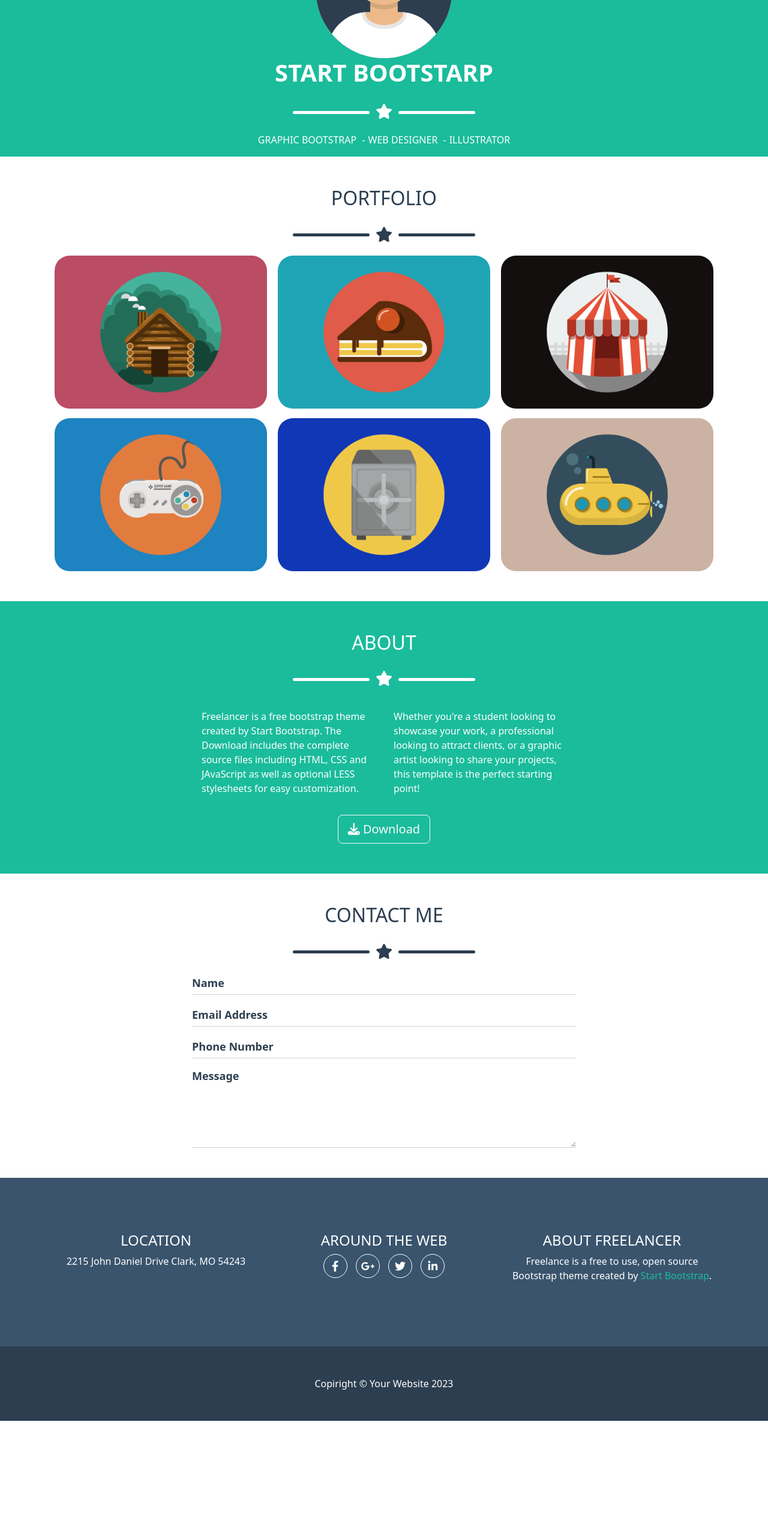
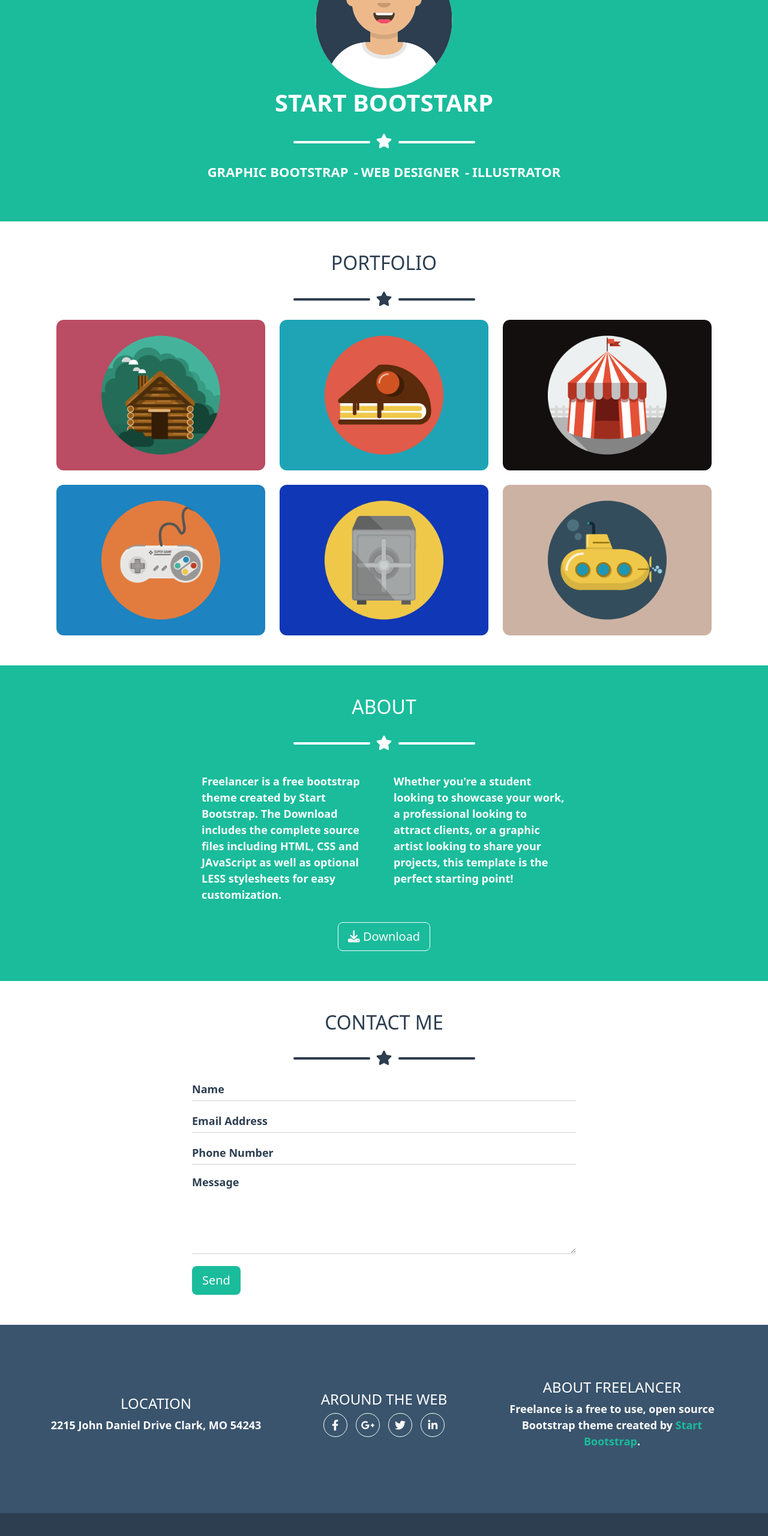
Before and after one commit to alecasentini/html-css-bootstrap-freelancer, a plain HTML site: page index.html in a window 1280 px wide. Shown: the part 224-2784 px from the top of the page at 60% size. Before the commit the page ends 2592 px from the top, so only its background shows below. Drawn offline with nearby package versions, Linux system fonts and the light colour scheme.

Commit message:
Fix form - Esercizio completato

```diff
--- a/assets/css/style.css
+++ b/assets/css/style.css
@@ -2,6 +2,10 @@
     padding: 0;
     margin: 0;
     box-sizing: border-box;
+}
+
+html{
+    scroll-behavior: smooth;
 }
 
 .bg-dark-blue{
@@ -16,6 +20,10 @@
     background-color: #1abc9c;
 }
 
+.navbar-toggler:focus {
+    box-shadow: none;
+}
+
 .start ul,
 footer ul{
     padding-left: 0;
@@ -24,13 +32,17 @@
 .start ul li a,
 footer ul li a i{
     text-decoration: none;
-    color: white;
 }
 
 .start ul li,
 footer ul li{
     list-style-type: none;
     display: inline-block;
+}
+
+.start ul li a{
+    font-weight: 600;
+    font-size: 1.375rem;
 }
 
 footer ul li a{
@@ -47,27 +59,21 @@
 }
 
 .riga{
-    height: 5px;
+    height: 4px;
     border-radius: 25px;
     width: 10vw;
     margin: 0 10px;
 }
 
-.start .riga{
-    background-color: white;
+.fa-star{
+    font-size: 1.5rem;
 }
 
-.start .fa-star{
-    color: white;
-}
-
-.fa-star{
-    font-size: 25px;
-}
 .star{
     padding: 20px 0;
 }
 
+.start,
 #portfolio,
 #about,
 #contact-me,
@@ -83,29 +89,19 @@
     color: #2c3e50;
 }
 
-#portfolio .riga,
-#contact-me .riga{
-    background-color: #2c3e50;
+#portfolio img{
+    width: calc(100% - 1.5rem);
+    border-radius: 0.75rem;
 }
 
-#portfolio img{
-    width: 95%;
-    border-radius: 25px;
+#portfolio img:hover{
+    transform: scale(1.05);
+    cursor: pointer;
 }
 
-#about{
-    background-color: #1abc9c;
-}
-
+.start .riga,
 #about .riga{
     background-color: white;
-}
-
-#about h2,
-#about .fa-star,
-#about p
-{
-    color: white;
 }
 
 .container-about{
@@ -114,9 +110,12 @@
 
 #about p{
     padding: 1rem;
+    font-size: 1.125rem;
+    font-weight: 600;
 }
 
-.contact-form{
+.contact-form,
+.send{
     width: 50%;
 }
 
@@ -125,7 +124,7 @@
     color: #2c3e50;
     background-color: transparent;
     padding: 0;
-    font-size: 18px;
+    font-size: 1.125rem;
     font-weight: 600;
     margin-right: 10px;
 }
@@ -138,18 +137,21 @@
     border: 0;
 }
 
+#contact-me .btn{
+    margin-top: 20px;
+}
+
+#contact-me .btn:hover{
+    background-color: #1abc9c;
+    opacity: 0.7;
+}
+
 footer{
     background-color: #3a546d;
-    color: white;
 }
 
 footer div{
     padding: 20px 0;
-}
-
-footer .bottom{
-    background-color: #2c3e50;
-    color: white;
 }
 
 footer p a{
@@ -157,8 +159,14 @@
     color:#1abc9c;
 }
 
+footer p{
+    font-size: 1.125rem;
+    font-weight: 600;
+}
+
 .bottom{
     margin-bottom: 0;
+    font-size: 0.75rem;
 }
 
 .rounded-circle{
@@ -170,7 +178,7 @@
 }
 
 footer ul li i{
-    font-size: 18px;
+    font-size: 1.125rem;
 }
 
 footer ul li{
--- a/index.html
+++ b/index.html
@@ -26,13 +26,13 @@
         <div class="collapse navbar-collapse justify-content-end" id="navbarNav">
             <ul class="navbar-nav">
             <li class="nav-item">
-                <a class="nav-link text-white fw-bold" href="#">portfolio</a>
+                <a class="nav-link text-white fw-bold" href="#portfolio">portfolio</a>
             </li>
             <li class="nav-item">
-                <a class="nav-link text-white fw-bold" href="#">about</a>
+                <a class="nav-link text-white fw-bold" href="#about">about</a>
             </li>
             <li class="nav-item">
-                <a class="nav-link text-white fw-bold" href="#">contact</a>
+                <a class="nav-link text-white fw-bold" href="#contact-me">contact</a>
             </li>
             </ul>
         </div>
@@ -45,19 +45,19 @@
         <h1 class="text-white fw-bold">start bootstarp</h1>
         <div class="star d-flex align-items-center">
             <div class="riga"></div>
-            <div><i class="fa-solid fa-star"></i></div>
+            <div><i class="fa-solid fa-star text-white"></i></div>
             <div class="riga"></div>
         </div>
         <div>
-            <ul>
+            <ul class="text-center">
                 <li>
-                    <a href="#">graphic bootstrap</a>
+                    <a href="#" class="text-white">graphic bootstrap</a>
                 </li>
                 <li class="dashed">
-                    <a href="#" >web designer</a>
+                    <a href="#" class="text-white">web designer</a>
                 </li>
                 <li class="dashed">
-                    <a href="#" >illustrator</a>
+                    <a href="#" class="text-white">illustrator</a>
                 </li>
             </ul>
         </div>
@@ -69,16 +69,16 @@
         <!-- portfolio -->
         <section id="portfolio" class="text-uppercase d-flex flex-column align-items-center">
 
-            <h2>portfolio</h2>
+            <h2 class="">portfolio</h2>
 
             <div class="star d-flex align-items-center">
-                <div class="riga"></div>
+                <div class="riga bg-dark-blue"></div>
                 <div><i class="fa-solid fa-star"></i></div>
-                <div class="riga"></div>
+                <div class="riga bg-dark-blue"></div>
             </div>
 
             <div class="container-fluid container-md">
-                <div class="d-flex flex-wrap row-gap-3">
+                <div class="d-flex flex-wrap row-gap-4">
                     <div class="col-xs-12 col-md-6 col-lg-4 d-flex justify-content-center">
                         <img src="./assets/img/cabin.png" alt="cabin">
                     </div>
@@ -110,21 +110,21 @@
         </section>
 
         <!-- about -->
-        <section id="about" class="d-flex flex-column align-items-center">
+        <section id="about" class="d-flex flex-column align-items-center bg-green">
 
-            <h2 class="text-uppercase">about</h2>
+            <h2 class="text-uppercase text-white">about</h2>
 
             <div class="star d-flex align-items-center">
                 <div class="riga"></div>
-                <div><i class="fa-solid fa-star"></i></div>
+                <div><i class="fa-solid fa-star text-white"></i></div>
                 <div class="riga"></div>
             </div>
 
             <div class="d-flex flex-wrap container-about">
 
-                <p class="col-xs-12 col-md-6">Freelancer is a free bootstrap theme created by Start Bootstrap. The Download includes the complete source files including HTML, CSS and JAvaScript as well as optional LESS stylesheets for easy customization.</p>
+                <p class="col-xs-12 col-md-6 text-white">Freelancer is a free bootstrap theme created by Start Bootstrap. The Download includes the complete source files including HTML, CSS and JAvaScript as well as optional LESS stylesheets for easy customization.</p>
 
-                <p class="col-xs-12 col-md-6">Whether you're a student looking to showcase your work, a professional looking to attract clients, or a graphic artist looking to share your projects, this template is the perfect starting point!</p>
+                <p class="col-xs-12 col-md-6 text-white">Whether you're a student looking to showcase your work, a professional looking to attract clients, or a graphic artist looking to share your projects, this template is the perfect starting point!</p>
 
             </div>
 
@@ -140,9 +140,9 @@
             <h2 class="text-uppercase">contact me</h2>
 
             <div class="star d-flex align-items-center">
-                <div class="riga"></div>
+                <div class="riga bg-dark-blue"></div>
                 <div><i class="fa-solid fa-star"></i></div>
-                <div class="riga"></div>
+                <div class="riga bg-dark-blue"></div>
             </div>
 
             <div class="contact-form">
@@ -153,12 +153,12 @@
 
                 <div class="input-group mb-3">
                     <span class="input-group-text" id="basic-addon2">Email Address</span>
-                    <input type="text" class="form-control"  aria-label="Email" aria-describedby="basic-addon1">
+                    <input type="email" class="form-control"  aria-label="Email" aria-describedby="basic-addon2">
                 </div>
 
                 <div class="input-group mb-3">
                     <span class="input-group-text" id="basic-addon3">Phone Number</span>
-                    <input type="text" class="form-control"  aria-label="Phone" aria-describedby="basic-addon1">
+                    <input type="text" class="form-control"  aria-label="Phone" aria-describedby="basic-addon3">
                 </div>
 
                 <div class="input-group">
@@ -168,14 +168,18 @@
 
             </div>
 
+            <div class="send">
+                <button type="submit" class="btn btn-lg bg-green text-white">Send</button>
+            </div>
+
         </section>
 
     </main>
 
     <!-- footer -->
-    <footer>
+    <footer class="text-white">
         <div class="top container-fluid container-md d-flex flex-wrap justify-content-center">
-            <div class="row">
+            <div class="row align-items-center">
                 <div class="text-center col-xs-12 col-md-4">
                     <h4 class="text-uppercase">location</h4>
                     <p>2215 John Daniel Drive Clark, MO 54243</p>
@@ -184,10 +188,10 @@
                 <div class=" text-center col-xs-12 col-md-4">
                     <h4 class="text-uppercase">around the web</h4>
                     <ul>
-                        <li><a href="#" class="rounded-circle"><i class="fa-brands fa-facebook-f"></i></a></li>
-                        <li><a href="#" class="rounded-circle"><i class="fa-brands fa-google-plus-g"></i></a></li>
-                        <li><a href="#" class="rounded-circle"><i class="fa-brands fa-twitter"></i></a></li>
-                        <li><a href="#" class="rounded-circle"><i class="fa-brands fa-linkedin-in"></i></a></li>
+                        <li><a href="#" class="rounded-circle"><i class="fa-brands fa-facebook-f text-white"></i></a></li>
+                        <li><a href="#" class="rounded-circle"><i class="fa-brands fa-google-plus-g text-white"></i></a></li>
+                        <li><a href="#" class="rounded-circle"><i class="fa-brands fa-twitter text-white"></i></a></li>
+                        <li><a href="#" class="rounded-circle"><i class="fa-brands fa-linkedin-in text-white"></i></a></li>
                     </ul>
                 </div>
 
@@ -198,8 +202,8 @@
             </div>
         </div>
 
-        <p class="bottom text-center">
-            Copiright &#169; Your Website 2023
+        <p class="bottom text-white bg-dark-blue text-center">
+            Copyright &#169; Your Website 2023
         </p>
     </footer>
     <!-- bootstrap js -->
```
